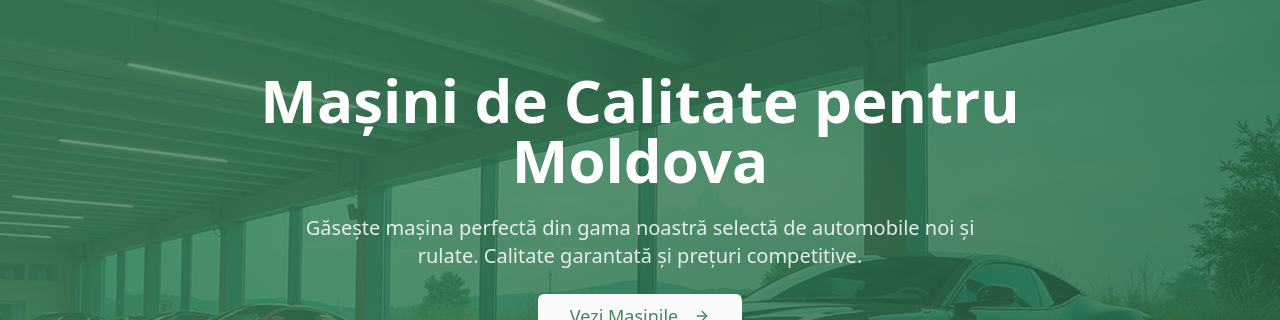
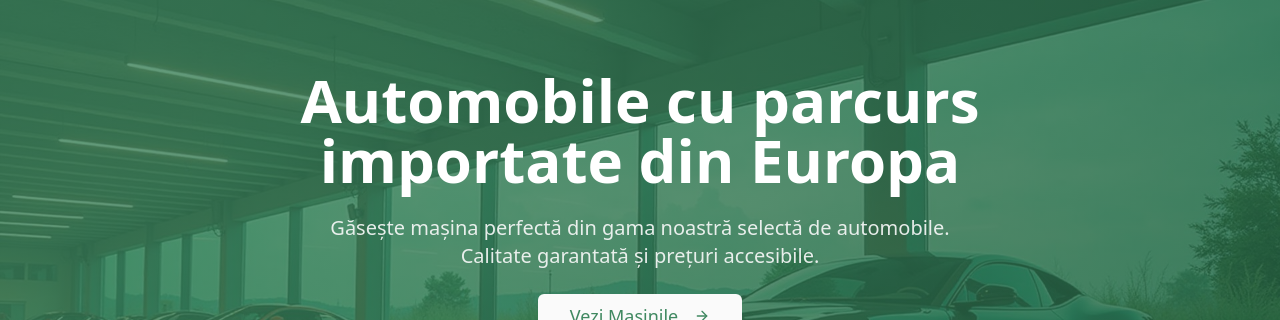
Before and after one commit to madness1212/direct-auto-md-drive-27, a React (Vite) app: page / in a window 1280 px wide. Shown: the part 172-492 px from the top of the page. Built offline with nearby package versions, Linux system fonts and the light colour scheme; no server answers; the database is empty.

Commit message:
Code edited in Lovable Code Editor
Edited UI in Lovable

```diff
--- a/src/contexts/LanguageContext.tsx
+++ b/src/contexts/LanguageContext.tsx
@@ -24,8 +24,8 @@ const translations = {
     'header.companySlogan': 'Automobile pentru Moldova',
 
     // Home page
-    'home.hero.title': 'Mașini de Calitate pentru Moldova',
-    'home.hero.subtitle': 'Găsește mașina perfectă din gama noastră selectă de automobile noi și rulate. Calitate garantată și prețuri competitive.',
+    'home.hero.title': 'Automobile cu parcurs importate din Europa',
+    'home.hero.subtitle': 'Găsește mașina perfectă din gama noastră selectă de automobile. Calitate garantată și prețuri accesibile.',
     'home.hero.viewCars': 'Vezi Mașinile',
     'home.hero.contactUs': 'Contactează-ne',
     'home.stats.carsInStock': 'Automobile în Stoc',
@@ -34,7 +34,7 @@ const translations = {
 
     // Catalog
     'catalog.title': 'Catalogul Nostru Auto',
-    'catalog.subtitle': 'Descoperă gama noastră completă de automobile noi și rulate. Folosește filtrele pentru a găsi mașina perfectă pentru tine.',
+    'catalog.subtitle': 'Descoperă gama noastră completă de automobile. Folosește filtrele pentru a găsi mașina perfectă pentru tine.',
     'catalog.filter': 'Filtrează',
     'catalog.search': 'Caută mașina',
     'catalog.brand': 'Marca',
@@ -43,7 +43,7 @@ const translations = {
     'catalog.fuelType': 'Tip Motor',
     'catalog.transmission': 'Cutie de Viteze',
     'catalog.bodyType': 'Caroserie',
-    'catalog.price': 'Preț (USD)',
+    'catalog.price': 'Preț (EUR)',
     'catalog.mileage': 'Kilometraj',
     'catalog.reset': 'Resetează',
     'catalog.apply': 'Aplică Filtrele',
```
